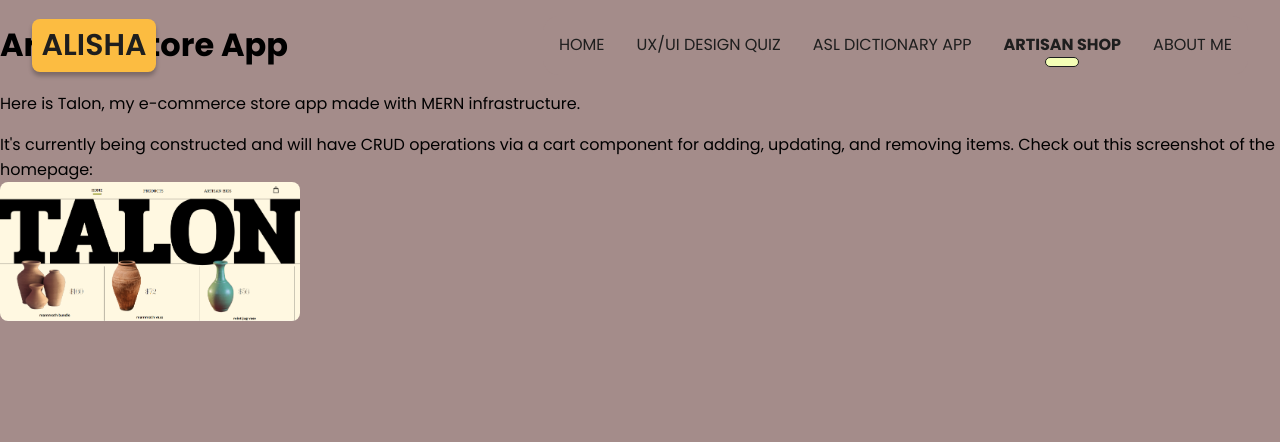
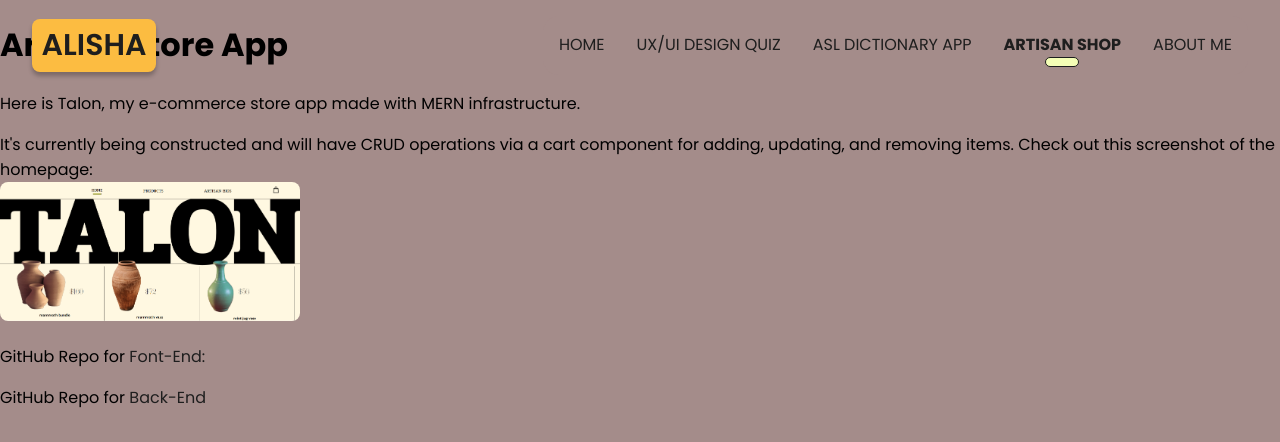
Before and after one commit to cyan-byte/au-portfolio, a React (Create React App) app: page /artisanstore in a window 1280 px wide. Shown: the top 442 px of the page. Built offline with nearby package versions, Linux system fonts and the light colour scheme.

Commit message:
added repo links for projects

```diff
--- a/src/routes/ASLDictionary.jsx
+++ b/src/routes/ASLDictionary.jsx
@@ -1,10 +1,20 @@
 import React from "react";
-import ASLNav from "../components/ASLNav"
+import ASLNav from "../components/ASLNav";
 
 export default function ASLDictionary() {
   return (
     <div>
       <ASLNav />
+      <p>
+        <a href="https://cyan-byte.github.io/asl-react-dictionary/">
+          ASL Dictionary
+        </a>
+      </p>
+      <p>
+        <a href="https://github.com/cyan-byte/asl-react-dictionary">
+          GitHub Repo
+        </a>
+      </p>
     </div>
   );
 }
--- a/src/routes/ArtisanStore.jsx
+++ b/src/routes/ArtisanStore.jsx
@@ -22,6 +22,18 @@ export default function ArtisanStore() {
             className="artisan-page-image-1"
           />
         </p>
+        <p>
+          GitHub Repo for{" "}
+          <a href="https://github.com/cyan-byte/modern-e-commerce-store-front-end/tree/master">
+            Font-End:
+          </a>
+        </p>
+        <p>
+          GitHub Repo for{" "}
+          <a href="https://github.com/cyan-byte/modern-e-commerce-store-back-end">
+            Back-End
+          </a>
+        </p>
       </div>
     </div>
   );
--- a/src/routes/UXQuiz.jsx
+++ b/src/routes/UXQuiz.jsx
@@ -5,6 +5,12 @@ export default function UXQuiz() {
   return (
     <div>
       <UXNav />
+      <p>
+        <a href="https://cyan-byte.github.io/ux-design-game/">ASL Dictionary</a>
+      </p>
+      <p>
+        <a href="https://github.com/cyan-byte/ux-design-game/">GitHub Repo</a>
+      </p>
     </div>
   );
 }
```
